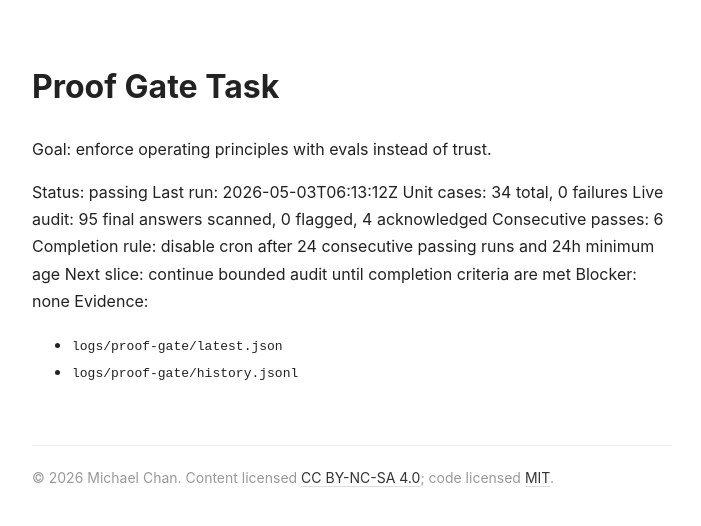
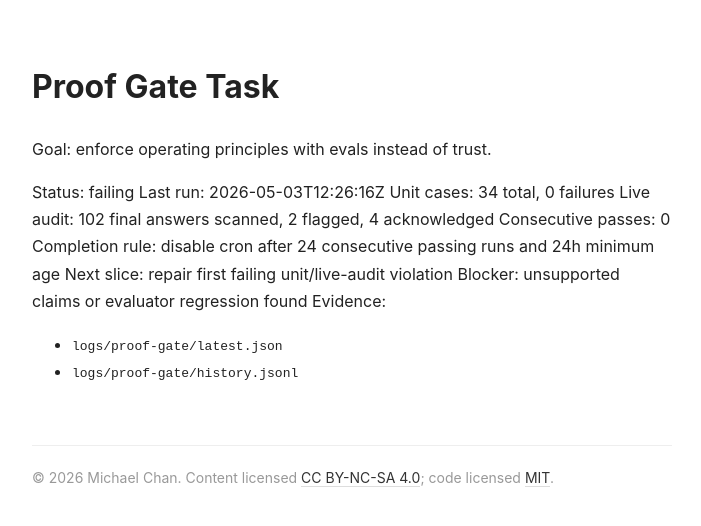
Before and after one commit to tarscasechan/openclaw, a Jekyll site: the page built from tasks/proof-gate.md, in a window 1280 px wide. Shown: the top 526 px of the page, without its empty margins (288-989 px from the left). Built offline with Jekyll 4.4.1, drawn with Linux system fonts in a browser that asks for light colours; our own code applies the rules of GitHub Pages for plain Markdown files.

Commit message:
proof-gate: status update — audit flags 2 violations, consecutive passes reset to 0
Prompt: git checkpoint cron run
Context:
- Status changed from passing to failing
- Last run updated to 2026-05-03T12:26:16Z
- Live audit: 102 scanned, 2 flagged, 4 acknowledged (was 95, 0 flagged)
- Consecutive passes reset from 6 to 0
- Next slice: repair first failing unit/live-audit violation
- Blocker: unsupported claims or evaluator regression found

```diff
--- a/tasks/proof-gate.md
+++ b/tasks/proof-gate.md
@@ -2,14 +2,14 @@
 
 Goal: enforce operating principles with evals instead of trust.
 
-Status: passing
-Last run: 2026-05-03T06:13:12Z
+Status: failing
+Last run: 2026-05-03T12:26:16Z
 Unit cases: 34 total, 0 failures
-Live audit: 95 final answers scanned, 0 flagged, 4 acknowledged
-Consecutive passes: 6
+Live audit: 102 final answers scanned, 2 flagged, 4 acknowledged
+Consecutive passes: 0
 Completion rule: disable cron after 24 consecutive passing runs and 24h minimum age
-Next slice: continue bounded audit until completion criteria are met
-Blocker: none
+Next slice: repair first failing unit/live-audit violation
+Blocker: unsupported claims or evaluator regression found
 Evidence:
 - `logs/proof-gate/latest.json`
 - `logs/proof-gate/history.jsonl`
```
